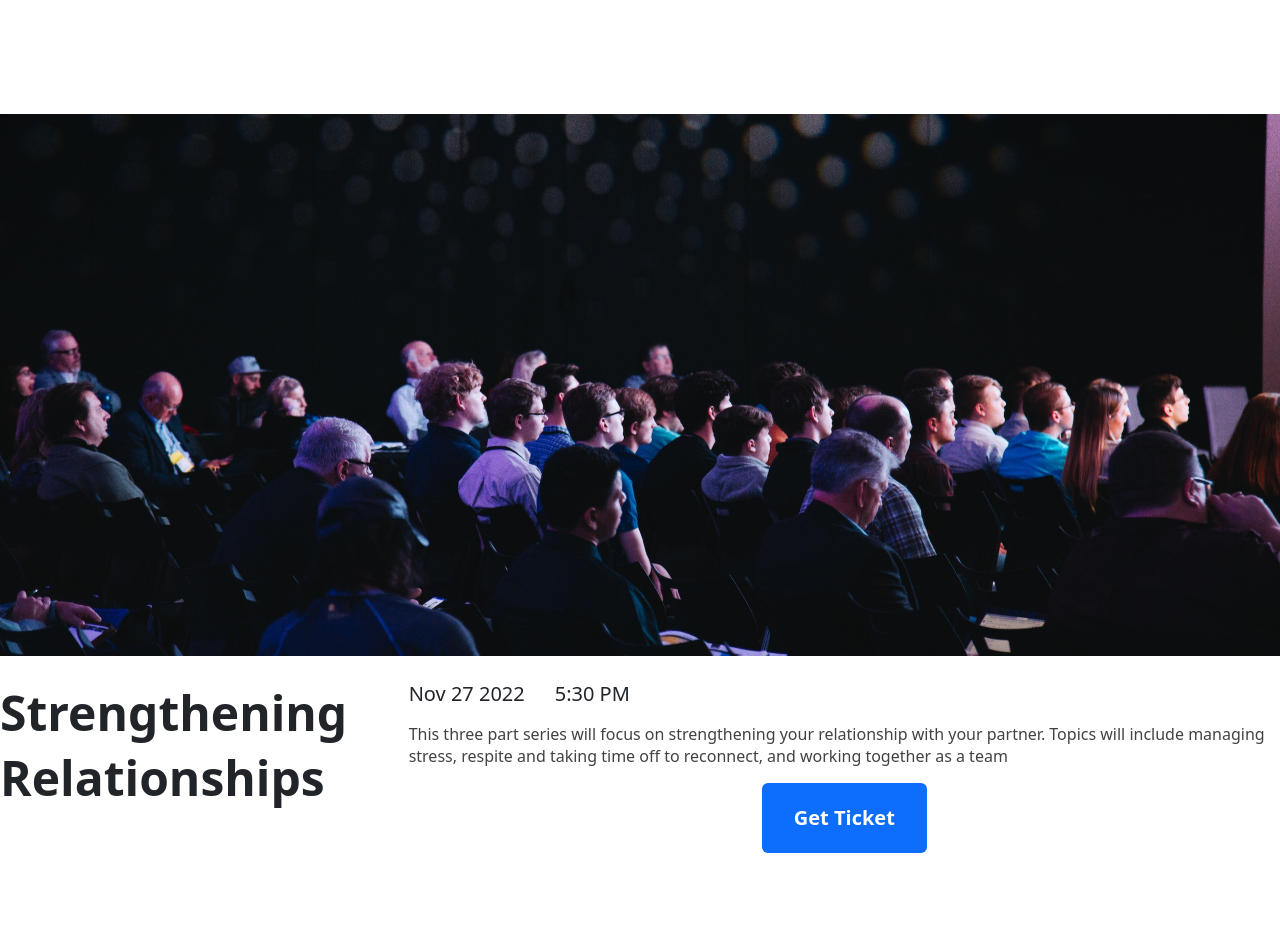
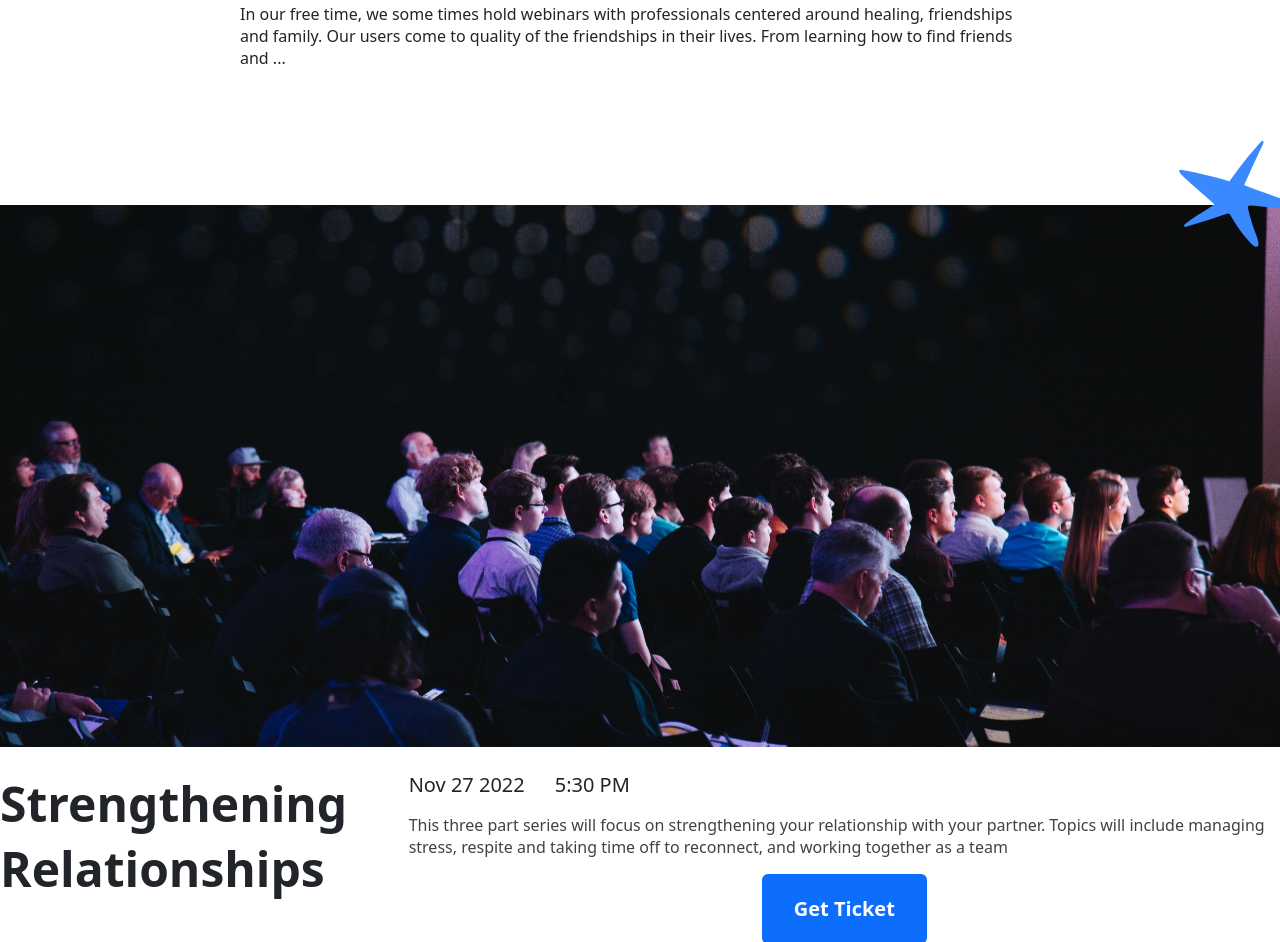
Before and after one commit to we0ut/Andrej-main, a plain HTML site: page index.html in a window 1280 px wide. Shown: the part 364-1306 px from the top of the page. Drawn offline with nearby package versions, Linux system fonts and the light colour scheme.

Commit message:
Added a star image and made the header look better

```diff
--- a/assets/css/style.css
+++ b/assets/css/style.css
@@ -1,3 +1,15 @@
+* {
+  margin: 0;
+  padding: 0;
+  box-sizing: border-box;
+}
+
+.site-header {
+  padding-top: 50px;
+  border-bottom: 1px solid #c8c8c8;
+  padding-bottom: 40px;
+}
+
 .nav-bar {
   display: flex;
   justify-content: space-between;
@@ -97,8 +109,19 @@
   display: flex;
 }
 
+.images-parent {
+  position: relative;
+}
+
 .sr-img {
   margin-bottom: 24px;
+  position: relative;
+}
+
+.star-img {
+  position: absolute;
+  right: -15px;
+  top: -65px;
 }
 
 @media only screen and (max-width: 768px) {
--- a/index.html
+++ b/index.html
@@ -70,6 +70,7 @@
       </nav>
     </header>
 
+    <main>
       <div class="main-headline">
         <h1 class="main-title-headline">Webinars</h1>
         <p class="main-paragraph-headline">
@@ -87,6 +88,7 @@
             alt="Presentation"
             class="sr-img"
           />
+          <img src="assets/img/star-image.svg" class="star-img" />
         </div>
         <div class="container-section-flex">
           <h2 class="section-title">Strengthening Relationships</h2>
@@ -108,6 +110,7 @@
           </div>
         </div>
       </section>
+    </main>
 
     <script
       src="https://cdn.jsdelivr.net/npm/bootstrap@5.2.3/dist/js/bootstrap.bundle.min.js"
```
Also changed, not shown: assets/img/star-image.svg (added). Lines whose indentation alone changed are shown as unchanged.
